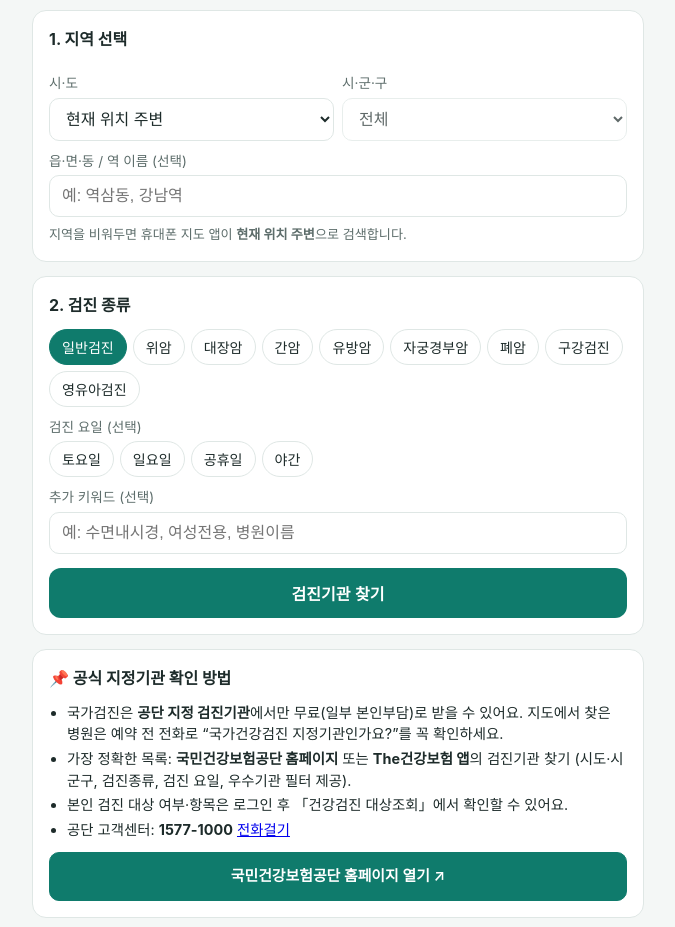
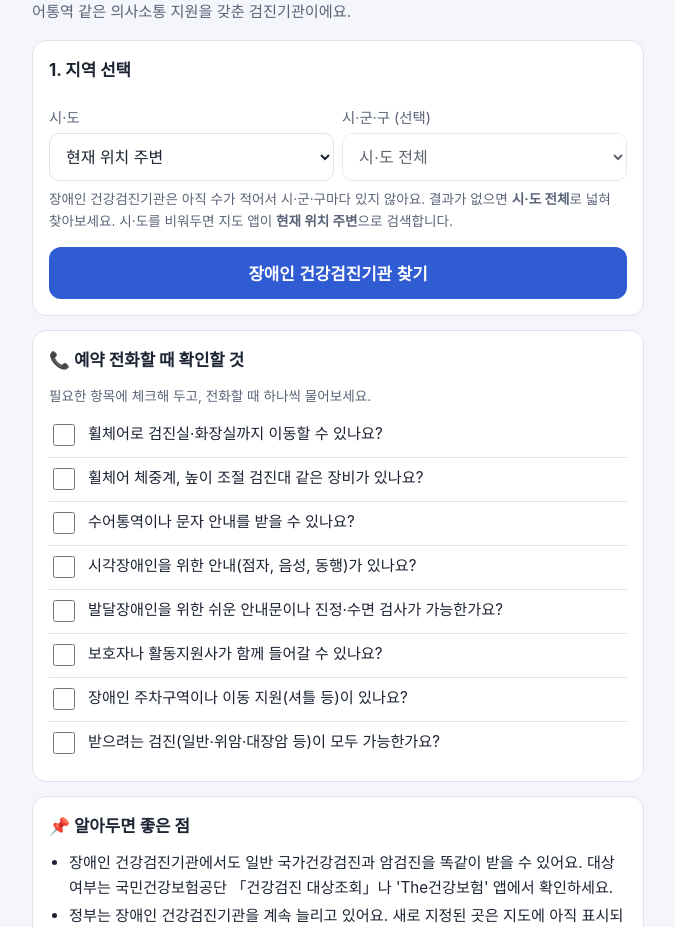
Before and after one commit to emerkdh-wq/nhis_finder, a plain HTML site: page index.html in a window 1280 px wide. Shown: the part 84-1011 px from the top of the page, without its empty margins (302-977 px from the left). Drawn offline with Linux system fonts and the light colour scheme.

Commit message:
장애인 건강검진기관만 찾도록 변경
- 검색 대상을 장애인 건강검진기관으로 한정
- 시·군·구 결과가 없을 때 시·도 전체로 넓혀 찾기 추가
- 예약 전 확인 목록(휠체어, 수어통역 등) 추가
- 큰 글씨·버튼, 포커스 표시 등 접근성 개선

Co-Authored-By: Claude Opus 5.5 <noreply@anthropic.com>
Claude-Session: https://claude.ai/code/session_01KPzdhLBKpPHSF8LBjJR2oB

```diff
--- a/index.html
+++ b/index.html
@@ -3,92 +3,87 @@
 <head>
 <meta charset="UTF-8">
 <meta name="viewport" content="width=device-width, initial-scale=1">
-<title>건강보험 검진기관 위치찾기</title>
+<title>장애인 건강검진기관 위치찾기</title>
 <style>
-:root{--bg:#f4f7f6;--card:#fff;--ink:#1d2b2a;--sub:#5d6d6b;--line:#dfe7e5;--pri:#0f7b6c;--pri2:#e3f3f0;--warn:#fff6e0}
-@media (prefers-color-scheme:dark){:root{--bg:#121816;--card:#1b2321;--ink:#e6eeec;--sub:#9fb0ad;--line:#2c3734;--pri:#3cc2aa;--pri2:#1d3531;--warn:#3a321c}}
+:root{--bg:#f4f6fb;--card:#fff;--ink:#1c2333;--sub:#5a6478;--line:#dde2ec;--pri:#2f5bd3;--pri2:#e6edfc;--warn:#fff6e0}
+@media (prefers-color-scheme:dark){:root{--bg:#11151d;--card:#1a202b;--ink:#e7ebf3;--sub:#a0aabb;--line:#2c3443;--pri:#7c9cff;--pri2:#1f2a44;--warn:#3a321c}}
 *{box-sizing:border-box}
-body{margin:0;font-family:-apple-system,BlinkMacSystemFont,"Apple SD Gothic Neo","Noto Sans KR","Malgun Gothic",sans-serif;background:var(--bg);color:var(--ink);line-height:1.5}
+body{margin:0;font-family:-apple-system,BlinkMacSystemFont,"Apple SD Gothic Neo","Noto Sans KR","Malgun Gothic",sans-serif;background:var(--bg);color:var(--ink);line-height:1.6;font-size:17px}
 .wrap{max-width:640px;margin:0 auto;padding:18px 14px 40px}
-h1{font-size:1.35rem;margin:4px 0 2px}
-.lead{color:var(--sub);font-size:.92rem;margin:0 0 16px}
+h1{font-size:1.4rem;margin:4px 0 2px}
+.lead{color:var(--sub);font-size:.95rem;margin:0 0 16px}
 .card{background:var(--card);border:1px solid var(--line);border-radius:14px;padding:16px;margin-bottom:14px}
-.card h2{font-size:1rem;margin:0 0 12px}
-label.t{display:block;font-size:.85rem;color:var(--sub);margin:10px 0 4px}
-select,input[type=text]{width:100%;padding:11px 12px;font-size:1rem;border:1px solid var(--line);border-radius:10px;background:var(--card);color:var(--ink)}
+.card h2{font-size:1.05rem;margin:0 0 12px}
+label.t{display:block;font-size:.9rem;color:var(--sub);margin:10px 0 4px}
+select,input[type=text]{width:100%;min-height:48px;padding:11px 12px;font-size:1rem;border:1px solid var(--line);border-radius:10px;background:var(--card);color:var(--ink)}
+select:focus,input:focus,button:focus-visible,a:focus-visible{outline:3px solid var(--pri);outline-offset:2px}
 .row{display:flex;gap:8px}.row>*{flex:1}
-.chips{display:flex;flex-wrap:wrap;gap:6px}
-.chip{border:1px solid var(--line);background:var(--card);color:var(--ink);padding:7px 12px;border-radius:999px;font-size:.88rem;cursor:pointer}
-.chip.on{background:var(--pri);border-color:var(--pri);color:#fff}
-.btn{display:block;width:100%;padding:13px;border:0;border-radius:12px;background:var(--pri);color:#fff;font-size:1rem;font-weight:600;cursor:pointer;margin-top:14px}
-.btn.ghost{background:var(--pri2);color:var(--pri)}
-.q{background:var(--pri2);border-radius:10px;padding:10px 12px;font-weight:600;margin-bottom:12px;word-break:keep-all}
+.btn{display:block;width:100%;min-height:52px;padding:13px;border:0;border-radius:12px;background:var(--pri);color:#fff;font-size:1.05rem;font-weight:700;cursor:pointer;margin-top:14px}
+.q{background:var(--pri2);border-radius:10px;padding:10px 12px;font-weight:700;margin-bottom:12px;word-break:keep-all}
 .links{display:grid;grid-template-columns:1fr 1fr;gap:8px}
-.links a{display:flex;align-items:center;justify-content:center;gap:6px;text-decoration:none;padding:12px 8px;border-radius:10px;border:1px solid var(--line);color:var(--ink);font-weight:600;font-size:.93rem;background:var(--card)}
+.links a{display:flex;align-items:center;justify-content:center;gap:6px;text-decoration:none;min-height:48px;padding:12px 8px;border-radius:10px;border:1px solid var(--line);color:var(--ink);font-weight:700;font-size:.95rem;background:var(--card);text-align:center}
 .links a.full{grid-column:1/-1;background:var(--pri);color:#fff;border-color:var(--pri)}
-.dot{width:10px;height:10px;border-radius:50%}
-.tip{background:var(--warn);border-radius:10px;padding:10px 12px;font-size:.88rem;margin-top:12px}
-.tip b{display:block;margin-bottom:2px}
-ul.info{margin:0;padding-left:18px;font-size:.9rem}ul.info li{margin:3px 0}
+.links a.wide{grid-column:1/-1}
+.dot{width:10px;height:10px;border-radius:50%;flex:none}
+.tip{background:var(--warn);border-radius:10px;padding:10px 12px;font-size:.92rem;margin-top:12px}
+ul.info{margin:0;padding-left:20px;font-size:.95rem}ul.info li{margin:4px 0}
+.checks label{display:flex;gap:10px;align-items:flex-start;padding:8px 0;border-bottom:1px solid var(--line);font-size:.95rem;cursor:pointer}
+.checks label:last-child{border-bottom:0}
+.checks input{width:22px;height:22px;flex:none;margin-top:2px}
 .recent{display:flex;flex-direction:column;gap:6px}
-.recent button{text-align:left;border:1px solid var(--line);background:var(--card);color:var(--ink);padding:9px 12px;border-radius:10px;font-size:.9rem;cursor:pointer}
-.muted{color:var(--sub);font-size:.82rem}
+.recent button{text-align:left;min-height:44px;border:1px solid var(--line);background:var(--card);color:var(--ink);padding:9px 12px;border-radius:10px;font-size:.95rem;cursor:pointer}
+.muted{color:var(--sub);font-size:.85rem}
 .hidden{display:none}
-.tel{font-weight:700}
 </style>
 </head>
 <body>
-<div class="wrap">
-  <h1>🏥 건강보험 검진기관 위치찾기</h1>
-  <p class="lead">지역과 검진 종류를 고르면 지도 앱에서 가까운 국가건강검진 지정기관을 바로 찾아줍니다.</p>
+<main class="wrap">
+  <h1>♿ 장애인 건강검진기관 위치찾기</h1>
+  <p class="lead">보건복지부가 지정한 <b>장애인 건강검진기관</b>을 찾습니다. 휠체어로 이용할 수 있는 시설과 장비, 수어통역 같은 의사소통 지원을 갖춘 검진기관이에요.</p>
 
-  <div class="card">
-    <h2>1. 지역 선택</h2>
+  <section class="card" aria-labelledby="h-region">
+    <h2 id="h-region">1. 지역 선택</h2>
     <div class="row">
       <div><label class="t" for="sido">시·도</label><select id="sido"></select></div>
-      <div><label class="t" for="sgg">시·군·구</label><select id="sgg"></select></div>
+      <div><label class="t" for="sgg">시·군·구 (선택)</label><select id="sgg"></select></div>
     </div>
-    <label class="t" for="dong">읍·면·동 / 역 이름 (선택)</label>
-    <input type="text" id="dong" placeholder="예: 역삼동, 강남역">
-    <p class="muted" style="margin:8px 0 0">지역을 비워두면 휴대폰 지도 앱이 <b>현재 위치 주변</b>으로 검색합니다.</p>
-  </div>
+    <p class="muted" style="margin:8px 0 0">장애인 건강검진기관은 아직 수가 적어서 시·군·구마다 있지 않아요. 결과가 없으면 <b>시·도 전체</b>로 넓혀 찾아보세요. 시·도를 비워두면 지도 앱이 <b>현재 위치 주변</b>으로 검색합니다.</p>
+    <button class="btn" id="go">장애인 건강검진기관 찾기</button>
+  </section>
 
-  <div class="card">
-    <h2>2. 검진 종류</h2>
-    <div class="chips" id="types"></div>
-    <label class="t">검진 요일 (선택)</label>
-    <div class="chips" id="days"></div>
-    <label class="t" for="kw">추가 키워드 (선택)</label>
-    <input type="text" id="kw" placeholder="예: 수면내시경, 여성전용, 병원이름">
-    <button class="btn" id="go">검진기관 찾기</button>
-  </div>
-
-  <div class="card hidden" id="result">
-    <h2>3. 검색 결과 열기</h2>
+  <section class="card hidden" id="result" aria-live="polite" aria-labelledby="h-result">
+    <h2 id="h-result">2. 지도에서 보기</h2>
     <div class="q" id="qtext"></div>
     <div class="links" id="links"></div>
-    <div class="tip" id="tip"></div>
-  </div>
+    <div class="tip">지도 검색 결과에는 일반 병원도 섞여 나올 수 있어요. 병원 이름 옆에 '장애인 건강검진기관'이 있는지 확인하고, 예약 전에 꼭 전화로 확인하세요.</div>
+  </section>
 
-  <div class="card hidden" id="recentCard">
-    <h2>최근 검색</h2>
+  <section class="card hidden" id="recentCard" aria-labelledby="h-recent">
+    <h2 id="h-recent">최근 검색</h2>
     <div class="recent" id="recent"></div>
-  </div>
+  </section>
 
-  <div class="card">
-    <h2>📌 공식 지정기관 확인 방법</h2>
+  <section class="card" aria-labelledby="h-check">
+    <h2 id="h-check">📞 예약 전화할 때 확인할 것</h2>
+    <p class="muted" style="margin:0 0 6px">필요한 항목에 체크해 두고, 전화할 때 하나씩 물어보세요.</p>
+    <div class="checks" id="checks"></div>
+  </section>
+
+  <section class="card" aria-labelledby="h-info">
+    <h2 id="h-info">📌 알아두면 좋은 점</h2>
     <ul class="info">
-      <li>국가검진은 <b>공단 지정 검진기관</b>에서만 무료(일부 본인부담)로 받을 수 있어요. 지도에서 찾은 병원은 예약 전 전화로 “국가건강검진 지정기관인가요?”를 꼭 확인하세요.</li>
-      <li>가장 정확한 목록: <b>국민건강보험공단 홈페이지</b> 또는 <b>The건강보험 앱</b>의 검진기관 찾기 (시도·시군구, 검진종류, 검진 요일, 우수기관 필터 제공).</li>
-      <li>본인 검진 대상 여부·항목은 로그인 후 「건강검진 대상조회」에서 확인할 수 있어요.</li>
-      <li>공단 고객센터: <span class="tel">1577-1000</span> <a href="tel:15771000">전화걸기</a></li>
+      <li>장애인 건강검진기관에서도 일반 국가건강검진과 암검진을 똑같이 받을 수 있어요. 대상 여부는 국민건강보험공단 「건강검진 대상조회」나 'The건강보험' 앱에서 확인하세요.</li>
+      <li>정부는 장애인 건강검진기관을 계속 늘리고 있어요. 새로 지정된 곳은 지도에 아직 표시되지 않을 수 있으니 공식 목록도 함께 확인하세요.</li>
+      <li>국민건강보험공단 고객센터: <b>1577-1000</b> <a href="tel:15771000">전화걸기</a></li>
+      <li>보건복지콜센터: <b>129</b> <a href="tel:129">전화걸기</a></li>
     </ul>
     <div class="links" style="margin-top:12px">
-      <a class="full" href="https://www.nhis.or.kr" target="_blank" rel="noopener">국민건강보험공단 홈페이지 열기 ↗</a>
+      <a class="wide" href="https://www.nhis.or.kr" target="_blank" rel="noopener">국민건강보험공단 ↗</a>
+      <a class="wide" href="https://www.nrc.go.kr" target="_blank" rel="noopener">국립재활원 (장애인 건강보건관리) ↗</a>
     </div>
-  </div>
-  <p class="muted" style="text-align:center">지도 검색 결과는 각 지도 서비스 정보이며, 지정 여부는 공단 기준으로 최종 확인하세요.</p>
-</div>
+  </section>
+  <p class="muted" style="text-align:center">지도 검색 결과는 각 지도 서비스의 정보입니다. 지정 여부는 공식 기관에서 최종 확인하세요.</p>
+</main>
 
 <script>
 const REGIONS = {
@@ -99,7 +94,7 @@ const REGIONS = {
 "광주광역시":"광산구 남구 동구 북구 서구",
 "대전광역시":"대덕구 동구 서구 유성구 중구",
 "울산광역시":"남구 동구 북구 울주군 중구",
-"세종특별자치시":"세종시",
+"세종특별자치시":"",
 "경기도":"가평군 고양시 과천시 광명시 광주시 구리시 군포시 김포시 남양주시 동두천시 부천시 성남시 수원시 시흥시 안산시 안성시 안양시 양주시 양평군 여주시 연천군 오산시 용인시 의왕시 의정부시 이천시 파주시 평택시 포천시 하남시 화성시",
 "강원특별자치도":"강릉시 고성군 동해시 삼척시 속초시 양구군 양양군 영월군 원주시 인제군 정선군 철원군 춘천시 태백시 평창군 홍천군 화천군 횡성군",
 "충청북도":"괴산군 단양군 보은군 영동군 옥천군 음성군 제천시 증평군 진천군 청주시 충주시",
@@ -111,68 +106,57 @@ const REGIONS = {
 "제주특별자치도":"서귀포시 제주시"
 };
 const SHORT = {"서울특별시":"서울","부산광역시":"부산","대구광역시":"대구","인천광역시":"인천","광주광역시":"광주","대전광역시":"대전","울산광역시":"울산","세종특별자치시":"세종","경기도":"경기","강원특별자치도":"강원","충청북도":"충북","충청남도":"충남","전북특별자치도":"전북","전라남도":"전남","경상북도":"경북","경상남도":"경남","제주특별자치도":"제주"};
-
-const TYPES = [
- {id:"general",label:"일반검진",q:"국가건강검진",tip:"만 20세 이상 지역가입자·피부양자, 직장가입자 등 대상. 사무직은 2년마다(출생연도 짝·홀수에 맞춰), 비사무직은 매년. 공복 8시간 이상 필요."},
- {id:"stomach",label:"위암",q:"위내시경 국가암검진",tip:"만 40세 이상, 2년마다. 위내시경(또는 위장조영). 수면내시경은 추가 비용이 있을 수 있어요."},
- {id:"colon",label:"대장암",q:"대장암검진 분변잠혈",tip:"만 50세 이상, 매년 분변잠혈검사. 양성이면 대장내시경 등 추가검사 지원."},
- {id:"liver",label:"간암",q:"간암검진 간초음파",tip:"만 40세 이상 간암 고위험군, 6개월마다 간초음파 + 혈액검사."},
- {id:"breast",label:"유방암",q:"유방촬영 국가암검진",tip:"만 40세 이상 여성, 2년마다 유방촬영."},
- {id:"cervix",label:"자궁경부암",q:"자궁경부암검진 산부인과",tip:"만 20세 이상 여성, 2년마다 자궁경부세포검사."},
- {id:"lung",label:"폐암",q:"폐암검진 저선량CT",tip:"만 54~74세 고위험 흡연자(30갑년 이상), 2년마다 저선량 흉부CT."},
- {id:"oral",label:"구강검진",q:"구강검진 치과",tip:"일반검진 대상자는 치과에서 구강검진을 함께 받을 수 있어요."},
- {id:"infant",label:"영유아검진",q:"영유아검진 소아청소년과",tip:"생후 14일~71개월, 건강검진 8회 + 구강검진 4회. 차수별 검진 기간을 꼭 확인하세요."}
+const CHECKS = [
+ "휠체어로 검진실·화장실까지 이동할 수 있나요?",
+ "휠체어 체중계, 높이 조절 검진대 같은 장비가 있나요?",
+ "수어통역이나 문자 안내를 받을 수 있나요?",
+ "시각장애인을 위한 안내(점자, 음성, 동행)가 있나요?",
+ "발달장애인을 위한 쉬운 안내문이나 진정·수면 검사가 가능한가요?",
+ "보호자나 활동지원사가 함께 들어갈 수 있나요?",
+ "장애인 주차구역이나 이동 지원(셔틀 등)이 있나요?",
+ "받으려는 검진(일반·위암·대장암 등)이 모두 가능한가요?"
 ];
-const DAYS = ["토요일","일요일","공휴일","야간"];
-
+const QUERY = "장애인 건강검진기관";
 const $ = id => document.getElementById(id);
 const sido=$("sido"), sgg=$("sgg");
-let selType="general", selDays=new Set();
 
 function fillSido(){
   sido.innerHTML='<option value="">현재 위치 주변</option>'+Object.keys(REGIONS).map(s=>`<option>${s}</option>`).join("");
   fillSgg();
 }
 function fillSgg(){
-  const v=sido.value;
-  sgg.disabled=!v;
-  sgg.innerHTML='<option value="">전체</option>'+(v?REGIONS[v].split(" ").map(g=>`<option>${g}</option>`).join(""):"");
+  const v=sido.value, list=v&&REGIONS[v]?REGIONS[v].split(" "):[];
+  sgg.disabled=!list.length;
+  sgg.innerHTML='<option value="">시·도 전체</option>'+list.map(g=>`<option>${g}</option>`).join("");
 }
 sido.onchange=fillSgg;
 
-$("types").innerHTML=TYPES.map(t=>`<button class="chip${t.id===selType?" on":""}" data-id="${t.id}">${t.label}</button>`).join("");
-$("types").onclick=e=>{const b=e.target.closest(".chip");if(!b)return;selType=b.dataset.id;[...$("types").children].forEach(c=>c.classList.toggle("on",c===b));};
-$("days").innerHTML=DAYS.map(d=>`<button class="chip" data-d="${d}">${d}</button>`).join("");
-$("days").onclick=e=>{const b=e.target.closest(".chip");if(!b)return;const d=b.dataset.d;selDays.has(d)?selDays.delete(d):selDays.add(d);b.classList.toggle("on");};
+function esc(s){return s.replace(/[&<>"]/g,c=>({"&":"&amp;","<":"&lt;",">":"&gt;",'"':"&quot;"}[c]));}
+function buildQuery(st){return [st.sido?SHORT[st.sido]:"",st.sgg,QUERY].filter(Boolean).join(" ");}
 
-function esc(s){return s.replace(/[&<>"]/g,c=>({"&":"&amp;","<":"&lt;",">":"&gt;",'"':"&quot;"}[c]));}
-
-function buildQuery(st){
-  const t=TYPES.find(x=>x.id===st.type);
-  const region=[st.sido?SHORT[st.sido]:"",st.sgg,st.dong].filter(Boolean).join(" ");
-  const days=st.days.length?st.days.map(d=>d==="야간"?"야간검진":d+"검진").join(" "):"";
-  return [region,t.q,days,st.kw].filter(Boolean).join(" ").replace(/\s+/g," ").trim();
+function mapLinks(q,full){
+  const e=encodeURIComponent(q);
+  return `<a class="${full?"full":"wide"}" href="https://map.naver.com/p/search/${e}" target="_blank" rel="noopener"><span class="dot" style="background:#03c75a"></span>네이버 지도 ↗</a>
+    <a href="https://map.kakao.com/?q=${e}" target="_blank" rel="noopener"><span class="dot" style="background:#fee500"></span>카카오맵 ↗</a>
+    <a href="https://www.google.com/maps/search/${e}" target="_blank" rel="noopener"><span class="dot" style="background:#4285f4"></span>구글 지도 ↗</a>`;
 }
 
 function render(st){
-  const q=buildQuery(st), e=encodeURIComponent(q), t=TYPES.find(x=>x.id===st.type);
-  $("qtext").textContent="🔎 "+q+(st.sido?"":"  (현재 위치 기준)");
-  $("links").innerHTML=`
-    <a class="full" href="https://map.naver.com/p/search/${e}" target="_blank" rel="noopener"><span class="dot" style="background:#03c75a"></span>네이버 지도에서 보기 ↗</a>
-    <a href="https://map.kakao.com/?q=${e}" target="_blank" rel="noopener"><span class="dot" style="background:#fee500"></span>카카오맵 ↗</a>
-    <a href="https://www.google.com/maps/search/${e}" target="_blank" rel="noopener"><span class="dot" style="background:#4285f4"></span>구글 지도 ↗</a>
-    <a href="https://search.naver.com/search.naver?query=${e}" target="_blank" rel="noopener">네이버 검색 ↗</a>
-    <a href="https://www.nhis.or.kr" target="_blank" rel="noopener">공단 공식 조회 ↗</a>`;
-  $("tip").innerHTML=`<b>${esc(t.label)} 안내</b>${esc(t.tip)}<br><span class="muted">대상·주기는 매년 바뀔 수 있으니 공단 대상조회로 확인하세요.</span>`;
+  const q=buildQuery(st);
+  $("qtext").textContent="🔎 "+q+(st.sido?"":" (현재 위치 기준)");
+  let html=mapLinks(q,true)+`<a class="wide" href="https://search.naver.com/search.naver?query=${encodeURIComponent(q)}" target="_blank" rel="noopener">네이버에서 지정 소식 검색 ↗</a>`;
+  if(st.sgg){
+    const wide=buildQuery({sido:st.sido,sgg:""});
+    html+=`<a class="wide" href="https://map.naver.com/p/search/${encodeURIComponent(wide)}" target="_blank" rel="noopener">결과가 없나요? ${esc(SHORT[st.sido])} 전체로 넓혀 찾기 ↗</a>`;
+  }
+  $("links").innerHTML=html;
   $("result").classList.remove("hidden");
   $("result").scrollIntoView({behavior:"smooth",block:"start"});
 }
 
-function state(){return {sido:sido.value,sgg:sgg.value,dong:$("dong").value.trim(),type:selType,days:[...selDays],kw:$("kw").value.trim()};}
-
-function loadRecent(){try{return JSON.parse(localStorage.getItem("chk_recent")||"[]")}catch(e){return[]}}
+function loadRecent(){try{return JSON.parse(localStorage.getItem("dis_recent")||"[]")}catch(e){return[]}}
 function saveRecent(st){
-  try{let r=loadRecent().filter(x=>buildQuery(x)!==buildQuery(st));r.unshift(st);localStorage.setItem("chk_recent",JSON.stringify(r.slice(0,5)));}catch(e){}
+  try{let r=loadRecent().filter(x=>buildQuery(x)!==buildQuery(st));r.unshift(st);localStorage.setItem("dis_recent",JSON.stringify(r.slice(0,5)));}catch(e){}
   showRecent();
 }
 function showRecent(){
@@ -181,13 +165,17 @@ function showRecent(){
   $("recent").innerHTML=r.map((x,i)=>`<button data-i="${i}">${esc(buildQuery(x))}</button>`).join("");
 }
 $("recent").onclick=e=>{const b=e.target.closest("button");if(!b)return;const st=loadRecent()[+b.dataset.i];if(!st)return;
-  sido.value=st.sido;fillSgg();sgg.value=st.sgg;$("dong").value=st.dong;$("kw").value=st.kw;
-  selType=st.type;[...$("types").children].forEach(c=>c.classList.toggle("on",c.dataset.id===selType));
-  selDays=new Set(st.days);[...$("days").children].forEach(c=>c.classList.toggle("on",selDays.has(c.dataset.d)));
-  render(st);};
+  sido.value=st.sido;fillSgg();sgg.value=st.sgg;render(st);};
 
-$("go").onclick=()=>{const st=state();render(st);saveRecent(st);};
-fillSido();showRecent();
+function loadChecks(){try{return JSON.parse(localStorage.getItem("dis_checks")||"[]")}catch(e){return[]}}
+function renderChecks(){
+  const on=new Set(loadChecks());
+  $("checks").innerHTML=CHECKS.map((c,i)=>`<label><input type="checkbox" data-i="${i}"${on.has(i)?" checked":""}><span>${c}</span></label>`).join("");
+}
+$("checks").onchange=()=>{try{localStorage.setItem("dis_checks",JSON.stringify([...$("checks").querySelectorAll("input:checked")].map(x=>+x.dataset.i)))}catch(e){}};
+
+$("go").onclick=()=>{const st={sido:sido.value,sgg:sgg.value};render(st);saveRecent(st);};
+fillSido();showRecent();renderChecks();
 </script>
 </body>
 </html>
```
Also changed, not shown: 1 other file.
